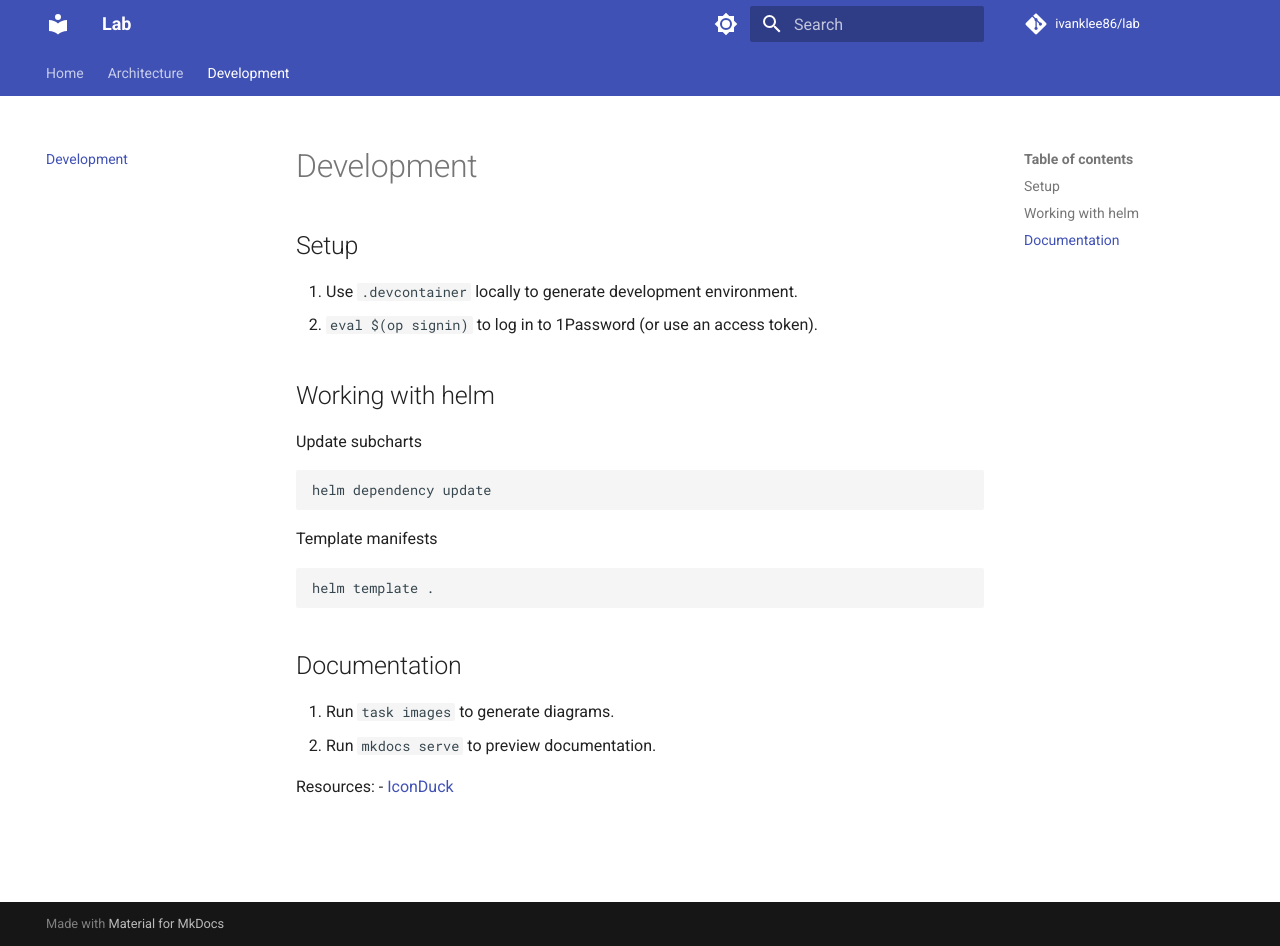
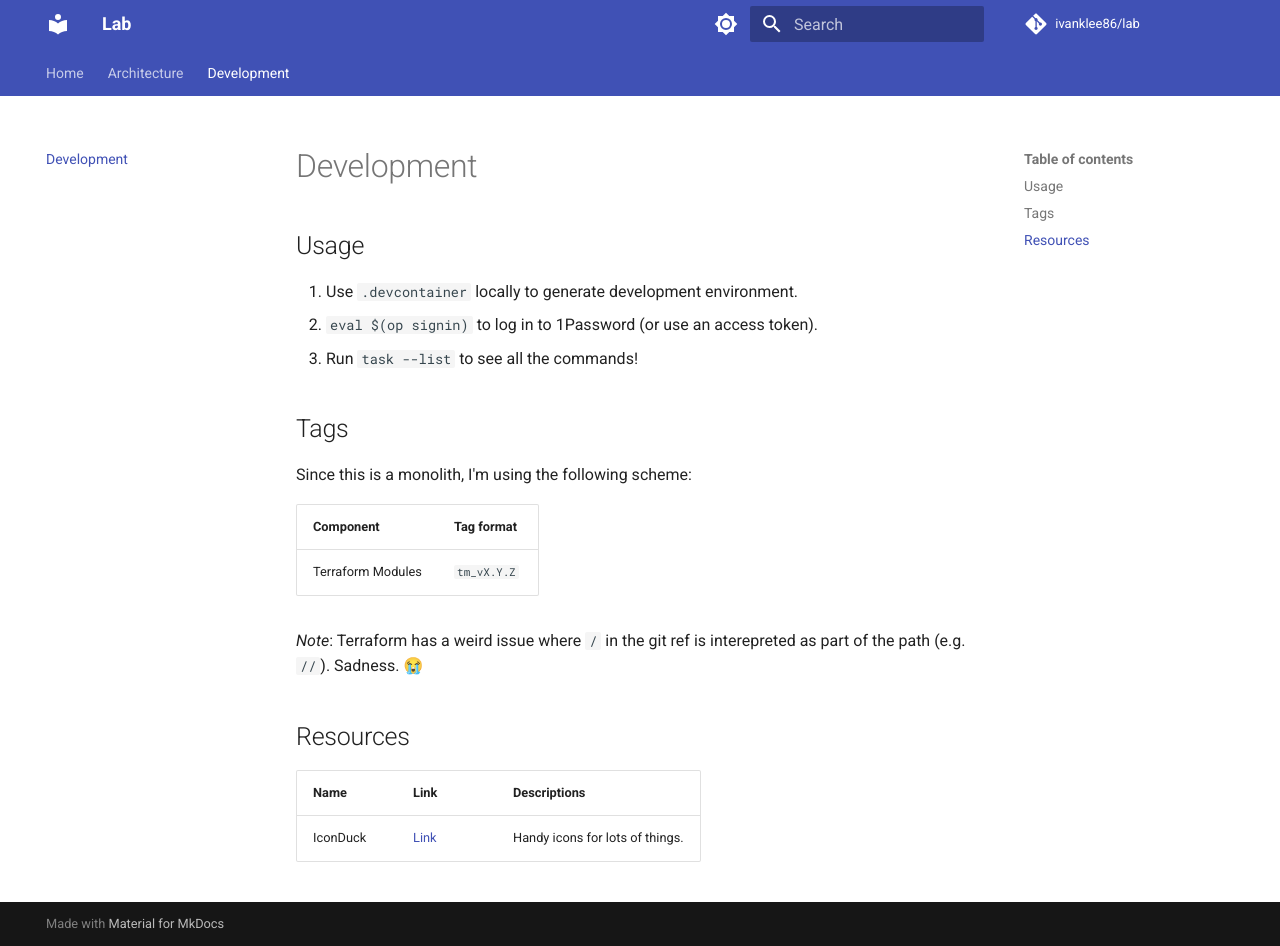
Before and after one commit to ivanklee86/lab, an MkDocs documentation site: the page built from docs/development.md, in a window 1280 px wide and 946 px high. Built offline with MkDocs 1.6.1 and Material for MkDocs 9.7.7, drawn with Linux system fonts in a browser that asks for light colours; comment, search, counter and statistics services are not loaded.

Commit message:
Switch modules to a tag and update documentation. (#92)
* Switch modules to a tag and update documentation.

* Tst format to mix xubpath and refs.

* Test quoting ref.

* Module ordering

* Tweak!

* Test.

* Test different tag.

* Escape slash?

* Don't use / in git ref.

* I put a v in...

* Fix tags.

````diff
--- a/docs/development.md
+++ b/docs/development.md
@@ -1,25 +1,22 @@
 # Development
 
-## Setup
+## Usage
 1. Use `.devcontainer` locally to generate development environment.
 2. `eval $(op signin)` to log in to 1Password (or use an access token).
+3. Run `task --list` to see all the commands!
 
-## Working with helm
-Update subcharts
+## Tags
 
-```shell
-helm dependency update
-```
-Template manifests
+Since this is a monolith, I'm using the following scheme:
 
-```shell
-helm template .
-```
+| Component | Tag format |
+|-----------|------------|
+| Terraform Modules | `tm_vX.Y.Z` |
 
-## Documentation
+*Note*: Terraform has a weird issue where `/` in the git ref is interepreted as part of the path (e.g. `//`).  Sadness. 😭
 
-1. Run `task images` to generate diagrams.
-2. Run `mkdocs serve` to preview documentation.
+## Resources
 
-Resources:
-- [IconDuck](https://iconduck.com)
+| Name | Link | Descriptions |
+|------|------|--------------|
+| IconDuck | [Link](https://iconduck.com) | Handy icons for lots of things. |
````
Also changed, not shown: 3 other files.
